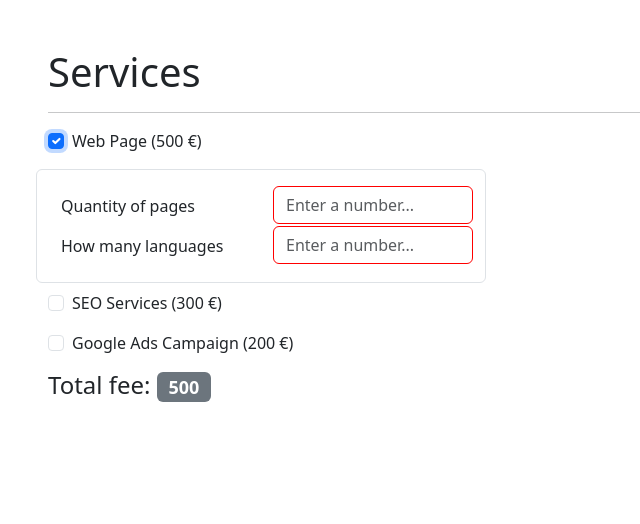
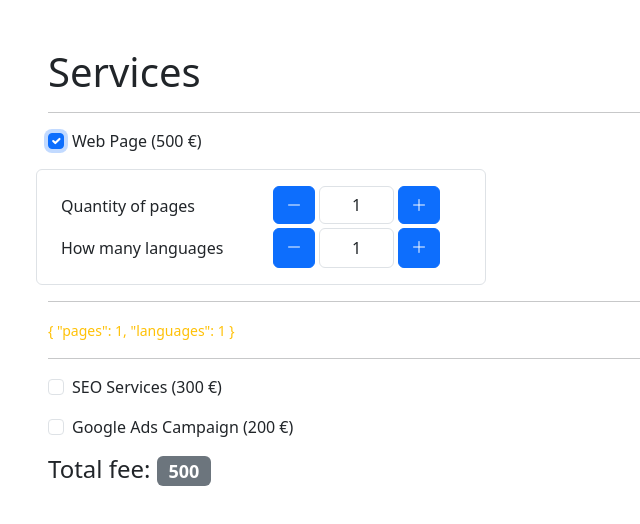
Before and after one commit to jqm75/Angular-Budget, an Angular app: page / in a window 1280 px wide. Both pictures are taken after a click on the checkbox 56 px from the left and 141 px from the top of the page. Shown: the top 524 px of the page, without its empty margins (0-640 px from the left). Built offline with nearby package versions, Linux system fonts and the light colour scheme.

Commit message:
EX3 Buttons don't calculate

```diff
--- a/package.json
+++ b/package.json
@@ -19,6 +19,7 @@
     "@angular/platform-browser-dynamic": "^15.1.0",
     "@angular/router": "^15.1.0",
     "bootstrap": "^5.3.0-alpha1",
+    "bootstrap-icons": "^1.10.3",
     "rxjs": "~7.8.0",
     "tslib": "^2.3.0",
     "zone.js": "~0.12.0"
--- a/src/app/budget/interfaces/page-lang-quantity.ts
+++ b/src/app/budget/interfaces/budget.interface.ts
@@ -1,4 +1,4 @@
-export interface PageLangQuantity {
+export interface Budget {
 
   quantityPages : number,
   quantityLang  : number
--- a/src/app/budget/main/main.component.ts
+++ b/src/app/budget/main/main.component.ts
@@ -1,5 +1,5 @@
 import { Component } from '@angular/core';
-import { PageLangQuantity } from '../interfaces/page-lang-quantity';
+import { Budget } from '../interfaces/budget.interface';
 import { BudgetService } from '../services/budget.service';
 
 
@@ -18,7 +18,8 @@ export class MainComponent {
 
   constructor (
 
-    private budgetService: BudgetService
+    private budgetService: BudgetService,
+
 
   ){}
 
@@ -85,7 +86,7 @@ export class MainComponent {
 
   }
 
-  saveQuantity(pageLangQuantity: PageLangQuantity) {
+  saveQuantity(pageLangQuantity: Budget) {
 
     this.budgetService.quantityPages = pageLangQuantity.quantityPages;
     this.budgetService.quantityLang  = pageLangQuantity.quantityLang;
@@ -103,6 +104,4 @@ export class MainComponent {
 }
 
 
-//TODO: Sumar el total  + webPagesQuantity * 30 y webLangQuantity * 30 en una función totalResult()
-
 //  (Nombre de pàgines * el nombre d'idiomes * 30)€.
--- a/src/app/budget/panel/panel.component.html
+++ b/src/app/budget/panel/panel.component.html
@@ -5,22 +5,38 @@
     <label for="">Quantity of pages</label>
   </div>
 
-  <div class="col-sm-6">
-    <input id="quantityPages" name="quantityPages" formControlName="pages" class="form-control" type="number" min="1" (change)="pagesEntered($event)" placeholder="Enter a number..." />
+  <div class="d-flex col-sm-6 mb-1">
+
+    <div (click)="calculateAddAndSubtract('pages')" class="btn btn-primary me-1"><i class="bi bi-dash-lg"></i></div>
+
+    <input formControlName="pages" class="form-control" type="number" (change)="pagesEntered($event)" />
+
+    <div (click)="calculateAddAndSubtract('pages', true)" class="btn btn-primary ms-1"><i class="bi bi-plus-lg"></i></div>
+
   </div>
-<!--   <span class="form-text text-danger">
-    Debe contener almenos 1 página.
+
+  <!--   <span class="form-text text-danger">
+    It must contain at least 1 page.
   </span> -->
 
   <div class="col-6 p-2">
     <label for="">How many languages</label>
   </div>
 
-  <div class="col-sm-6">
-      <input id="quantityLang" name="quantityLang" formControlName="languages"  class="form-control"  type="number" min="1" (change)="requestedLanguages($event)" placeholder="Enter a number..." />
+  <div class="d-flex col-sm-6">
+    <div (click)="calculateAddAndSubtract('languages')" class="btn btn-primary me-1"><i class="bi bi-dash-lg"></i></div>
+
+    <input formControlName="languages"  class="form-control"  type="number" (change)="requestedLanguages($event)" />
+
+    <div (click)="calculateAddAndSubtract('languages', true)" class="btn btn-primary ms-1"><i class="bi bi-plus-lg"></i></div>
   </div>
-<!--   <span class="form-text text-danger">
-    Debe contener almenos 1 idioma.
+
+  <!--   <span class="form-text text-danger">
+    Must contain at least 1 language.
   </span> -->
 
 </div>
+
+<hr>
+<small class="text-warning">{{budgetForm.value | json}}</small>
+<hr>
--- a/src/app/budget/panel/panel.component.ts
+++ b/src/app/budget/panel/panel.component.ts
@@ -1,38 +1,85 @@
 import { Component, EventEmitter, Output } from '@angular/core';
-import { PageLangQuantity } from '../interfaces/page-lang-quantity';
+import { Budget } from '../interfaces/budget.interface';
 import { FormBuilder, FormGroup, Validators } from '@angular/forms';
+import { BudgetService } from '../services/budget.service';
 
 @Component({
+
   selector: 'app-panel',
   templateUrl: './panel.component.html',
   styleUrls: ['./panel.component.sass']
+
 })
 
 export class PanelComponent {
 
 
-  @Output() pagesAndLangQuantityEmitter = new EventEmitter<PageLangQuantity>;
-/*
+  @Output() pagesAndLangQuantityEmitter = new EventEmitter<Budget>;
+  @Output() totalEmitter = new EventEmitter<number>;
+
+  /*
   @Output() quantityPagesEmitter = new EventEmitter<Object>();
   @Output() webLangQuantityEmitter  = new EventEmitter<number>();
-*/
+  */
 
-  public budgetForm : FormGroup = this.fb.group({
-
-    pages: ['', [Validators.required, Validators.minLength(1)] ],
-    languages: ['', [Validators.required, Validators.minLength(1)] ]
-
-  })
+ pages: number = 1;
+ languages: number = 1;
 
   constructor (
 
     private fb: FormBuilder,
+    private budgetService: BudgetService
 
   ){}
 
+  ngOnInit(): void {
+
+    const total = this.budgetService.totalResult()
+    this.totalEmitter.emit(total)
+  }
+
+/*  calculateIncDec(inputName: string, increment: boolean = false): void {
+    let nameControl = this.myOptionsForm.get(inputName)!.value;
+    increment ? nameControl++ : nameControl--
+    this.myOptionsForm.get(inputName)!.patchValue(nameControl) */
+
+  calculateAddAndSubtract(inputPagLang: string, add: boolean = false ): void {
+
+    let valueControl = this.budgetForm.get(inputPagLang)!.value;
+    add ? valueControl++ : valueControl--
+    this.budgetForm.get(inputPagLang)!.patchValue(valueControl)
+
+  }
+
+  public budgetForm : FormGroup = this.fb.group({
+
+    pages: [1, [Validators.required, Validators.min(1)] ],   // [1, [Validators.required, Validators.pattern(/^[1-9]\d*$/)]],
+    languages: [1, [Validators.required, Validators.min(1)] ]
+
+  })
+
+ /*  add(pag: string) {
+
+    if (pag === 'pages') {
+      this.quantityPages++;
+    }
+    if (pag === 'languages') {
+      this.quantityLang++;
+    }
+  }
+
+  substract(lang: string) {
+
+    if (lang === 'pages' && this.quantityPages > 1) {
+      this.quantityPages--;
+    }
+    if (lang === 'languages' && this.quantityLang > 1) {
+      this.quantityLang--;
+    }
+  } */
+
   private quantityPages: number = 0
   private quantityLang : number = 0
-
 
   pagesEntered ( event:Event ) {
 
--- a/src/app/budget/services/budget.service.ts
+++ b/src/app/budget/services/budget.service.ts
@@ -1,4 +1,5 @@
 import { Injectable } from '@angular/core';
+import { Budget } from '../interfaces/budget.interface'
 
 @Injectable({
   providedIn: 'root'
@@ -34,4 +35,5 @@ export class BudgetService {
 
   }
 
+
 }
--- a/src/styles.sass
+++ b/src/styles.sass
@@ -1,20 +1,34 @@
 @import "../node_modules/bootstrap/scss/bootstrap"
+@import "../node_modules/bootstrap-icons/font/bootstrap-icons.css"
 
-/* @import 'https://fonts.googleapis.com/css2?family=Rubik:wght@300;400;700&display=swap' */
 
 body, html
   height: 100%
   width: 100%
-/*   font-family: 'Rubik'
-  font-weight: 700 */
+
 
 #panel
   min-width: 280px
   max-width: 450px
 
   input
-    width: 200px
+    width: 75px
+    text-align: center
 
+  input::-webkit-outer-spin-button
+  input::-webkit-inner-spin-button
+    appearance: none
+    -webkit-appearance: none
+    margin: 0
+  input[type=number]
+    appearance: textfield
+    -moz-appearance: textfield
 
 .ng-invalid
-  border-color: red
+  border-color: #dc3545
+
+  &:focus
+    color: #495057
+    border-color: #dc3545
+    outline: 0
+    box-shadow: 0 0 0 0.2rem rgba(220,53,69,.25)
```
Also changed, not shown: 1 other file (tests, documents, lock files or other folders).
